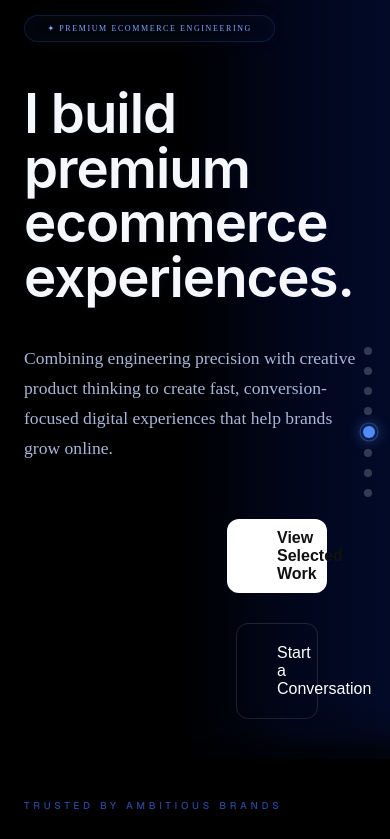
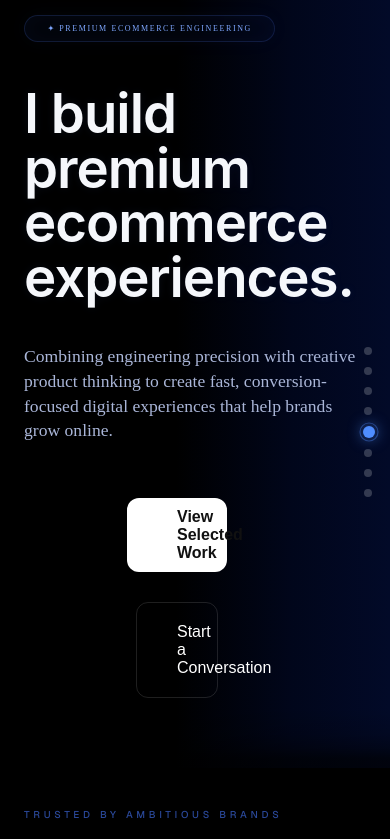
Before and after one commit to josephstephen-dev/joseph-portfolio, a Next.js app: page / in a window 390 px wide. Shown: the top 839 px of the page. Built offline with nearby package versions, Linux system fonts and the light colour scheme.

Commit message:
Premium mobile proof layout

```diff
--- a/src/app/globals.css
+++ b/src/app/globals.css
@@ -328,7 +328,8 @@ body{
 
 .hero-description{
     font-size:1.1rem;
-    line-height:1.7;
+    line-height:1.4;
+
 }
 
 .hero-actions{
@@ -339,8 +340,8 @@ body{
   margin-top:20px;
   margin-right:243px;
   align-items:center;
-  margin-left:203px;
-  margin-bottom:40px;
+  margin-left:103px;
+  margin-bottom:70px;
 
 }
 
```
